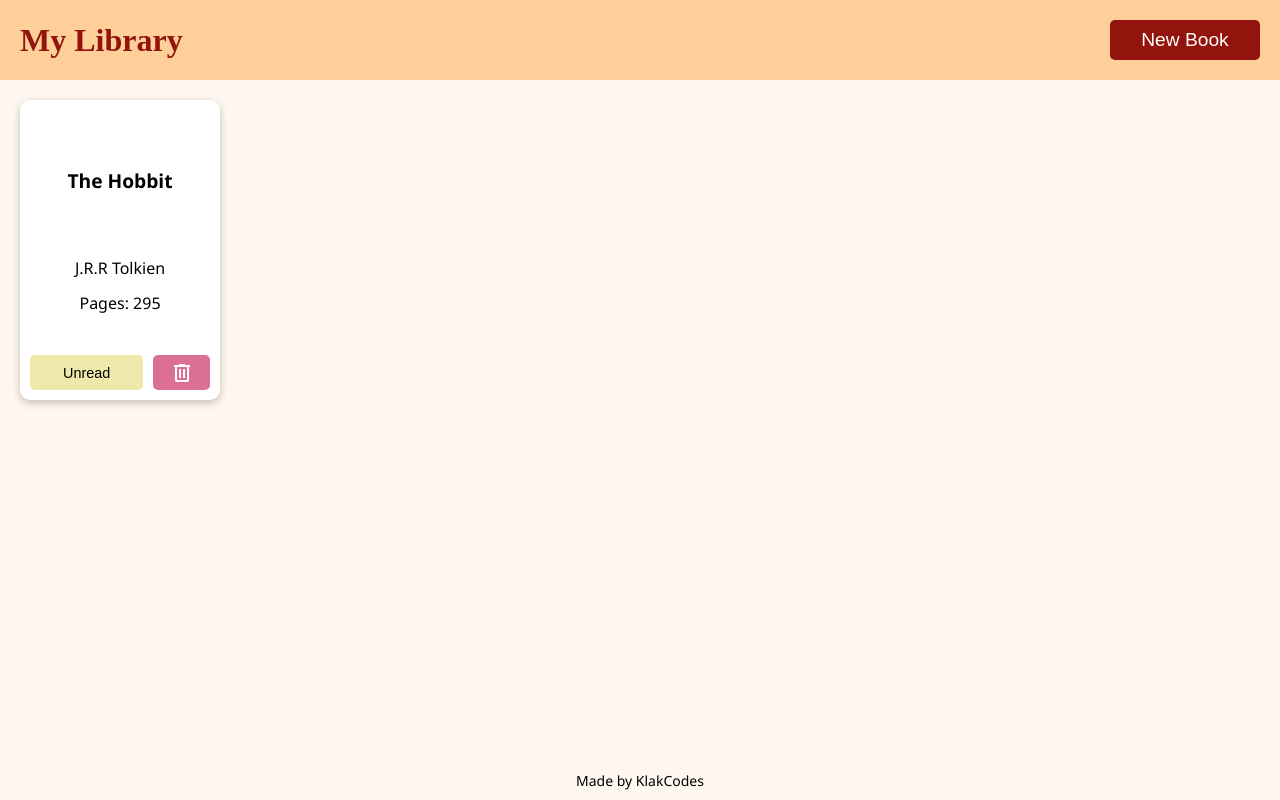
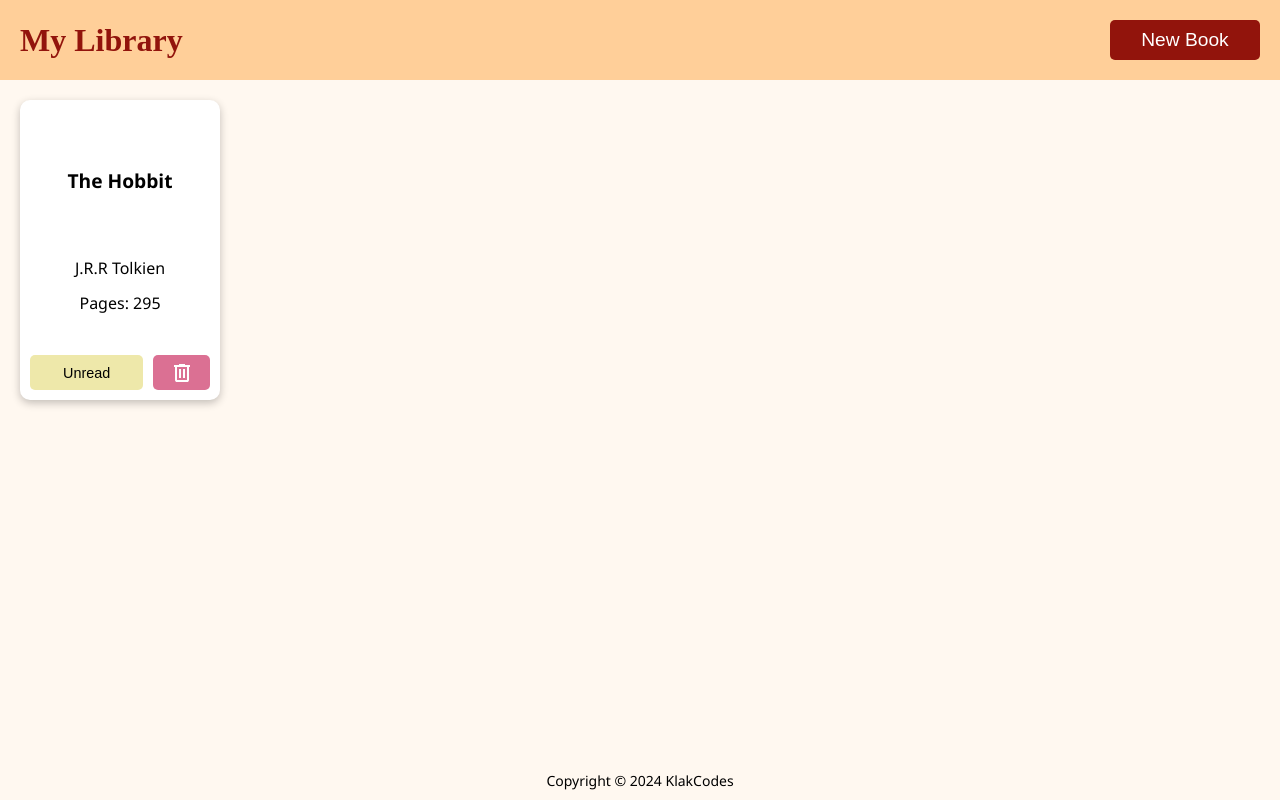
Before and after one commit to KlakCodes/odin-library, a plain HTML site: page index.html in a window 1280 px wide. Drawn offline with Linux system fonts and the light colour scheme.

Commit message:
Updated footer on the library screen

```diff
--- a/index.html
+++ b/index.html
@@ -16,7 +16,7 @@
     <div class="libraryContainer">
 
     </div>
-    <div class="footer">Made by KlakCodes</div>
+    <div class="footer">Copyright © 2024 KlakCodes</div>
     <dialog>
         <button class="closeDialog">
             <img src="images/close.svg" />
```
